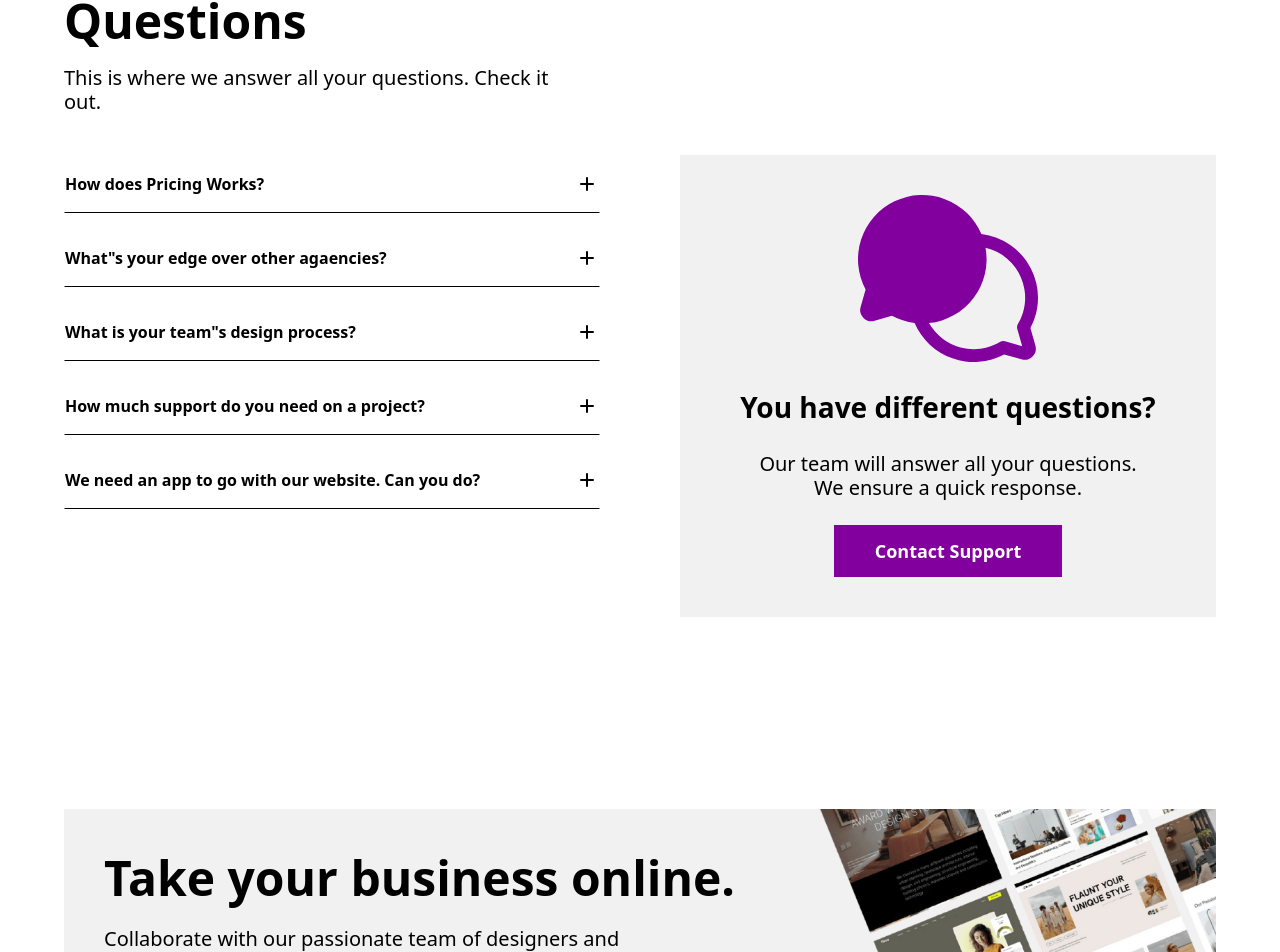
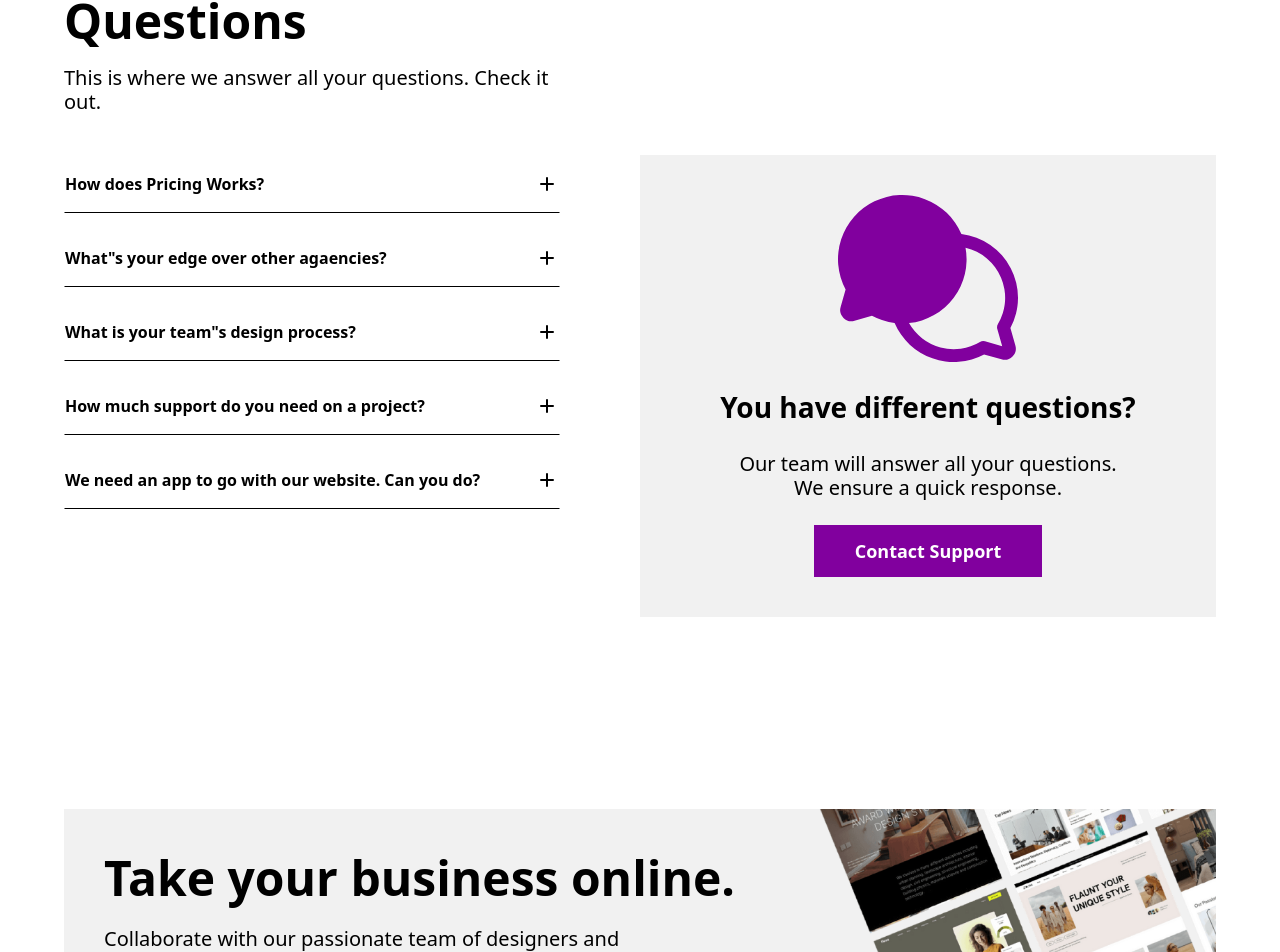
Before and after one commit to NormaWeb/Webpadi, a React (Vite) app: page / in a window 1280 px wide. Shown: the part 5537-6489 px from the top of the page. Built offline with nearby package versions, Linux system fonts and the light colour scheme; a web font is replaced by a local one.

Commit message:
Update FAQs.jsx

```diff
--- a/src/sections/FAQs.jsx
+++ b/src/sections/FAQs.jsx
@@ -78,7 +78,7 @@ const FAQs = () => {
                     </div>
                 </div>
 
-                <div className="flex-1 flex flex-col max-lg:flex-col bg-slate-gray py-10 text-center">
+                <div className="flex-1 flex flex-col max-lg:flex-col bg-slate-gray p-10 text-center">
                     <div className='flex flex-col items-center'>
                         <img src={Icon} alt="FAQs"
                             width={180}
```
